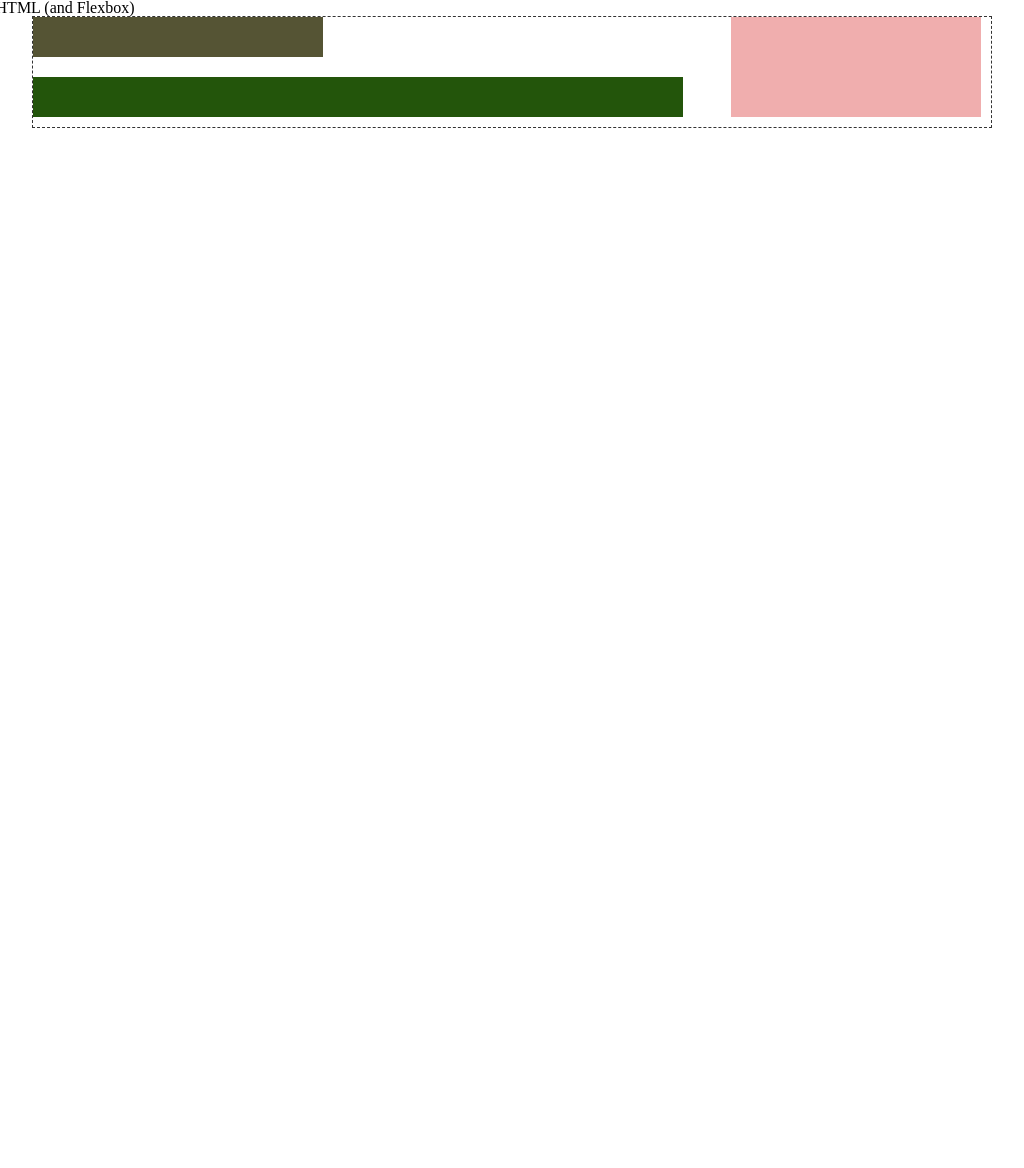
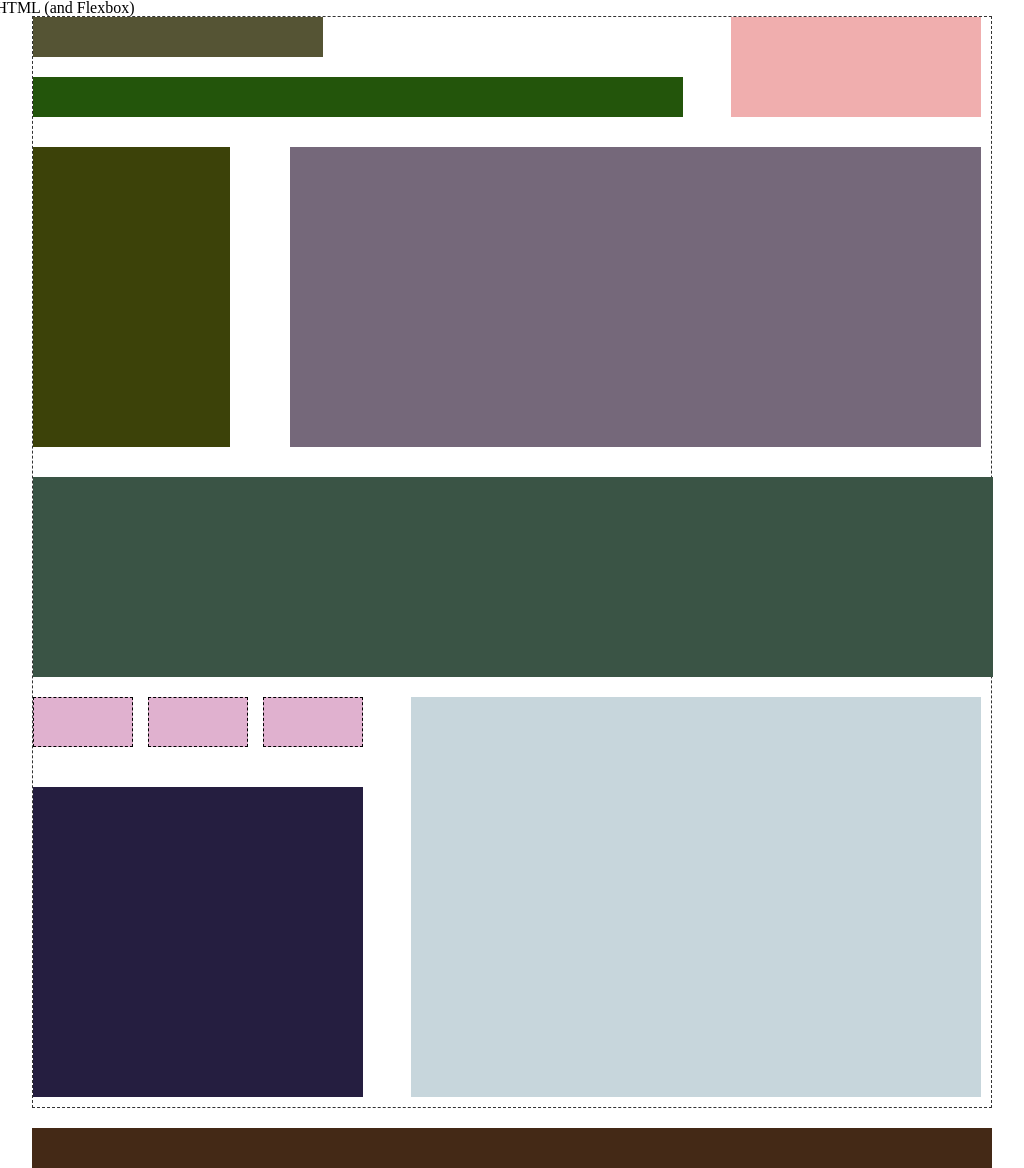
Before and after one commit to gleb-zavizenov/Web-dev-class_Week2, a plain HTML site: page index.html in a window 1280 px wide. Shown: the whole page, without its empty margins (128-1152 px from the left). Before the commit the page ends 800 px from the top, so only its background shows below. Drawn offline with Linux system fonts and the light colour scheme.

Commit message:
Added HTMl and CSS to the page

```diff
--- a/css/main.css
+++ b/css/main.css
@@ -106,3 +106,81 @@ main {
   width:250px;
   background-color: #f0aeae;
 }
+
+/* This is for the featured content section */
+
+#featured-content{
+  display:flex;
+  flex-direction:row;
+}
+
+.featured-image{
+  background-color: #3C4209;
+  width: 200px;
+  height: 300px;
+  margin-right: 60px;
+  margin-top: 30px;
+}
+
+#featured-image-description{
+  background-color: #75687a;
+  width: 700px;
+  height:300px;
+  margin-top:30px;
+  margin-bottom: 0;
+}
+
+#hero-image{
+  background-color: #3a5445;
+  width:960px;
+  height:200px;
+  margin-top:30px;
+}
+
+/* Social Media Stuff */
+
+#promo-container{
+  display: flex;
+  flex-direction: row;
+  margin-top: 20px;
+}
+
+#social-media {
+  display:flex;
+  flex-direction: row;
+  justify-content: space-between;
+  width:330px;
+  margin-bottom:40px;
+}
+
+#social-media div{
+  width:100px;
+  border: 1px dashed black;
+  height:50px;
+  background-color: #e0b1cf;
+}
+
+#social-media-promo{
+  display:flex;
+  flex-direction: column;
+}
+
+#promo-text {
+  width: 330px;
+  height: 310px;
+  background-color: #251e40;
+}
+
+#promo-image{
+  width: 570px;
+  height: 400px;
+  background-color: #C7D6DC;
+  margin-left:auto;
+}
+
+#main-footer {
+  width:960px;
+  margin: 20px auto 0 auto;
+  height:40px;
+  background-color: #442916;
+}
--- a/index.html
+++ b/index.html
@@ -3,7 +3,6 @@
 <head>
   <meta vhardet="UTF-8">
   <link rel="stylesheet" href="css/main.css">
-
   <title>CSS and HTML Review</title>
 </head>
 <body>
@@ -19,6 +18,33 @@
       </nav>
       <div id="logo"></div>
     </header>
+    <section id="featured-content">
+      <h2 class="hidden">Featured product</h2>
+      <div class="featured-image"></div>
+      <p id="featured-image-description"></p>
+    </section>
+
+    <section id="hero-image">
+      <h2 class="hidden">Wide angle shot of product</h2>
+    </section>
+
+    <section id="promo-container">
+      <h2 class="hidden">Product Promotion</h2>
+      <div id="social-media-promo">
+        <section id="social-media">
+          <h2 class="hidden"></h2>
+          <div></div>
+          <div></div>
+          <div></div>
+        </section>
+        <p id="promo-text"></p>
+      </div>
+      <section id="promo-image">
+        <h2 class="hidden">Featured Product Image</h2>
+      </section>
+    </section>
+
+    <!-- end social media promo -->
   </main>
 
   <footer id="main-footer"></footer>
```
